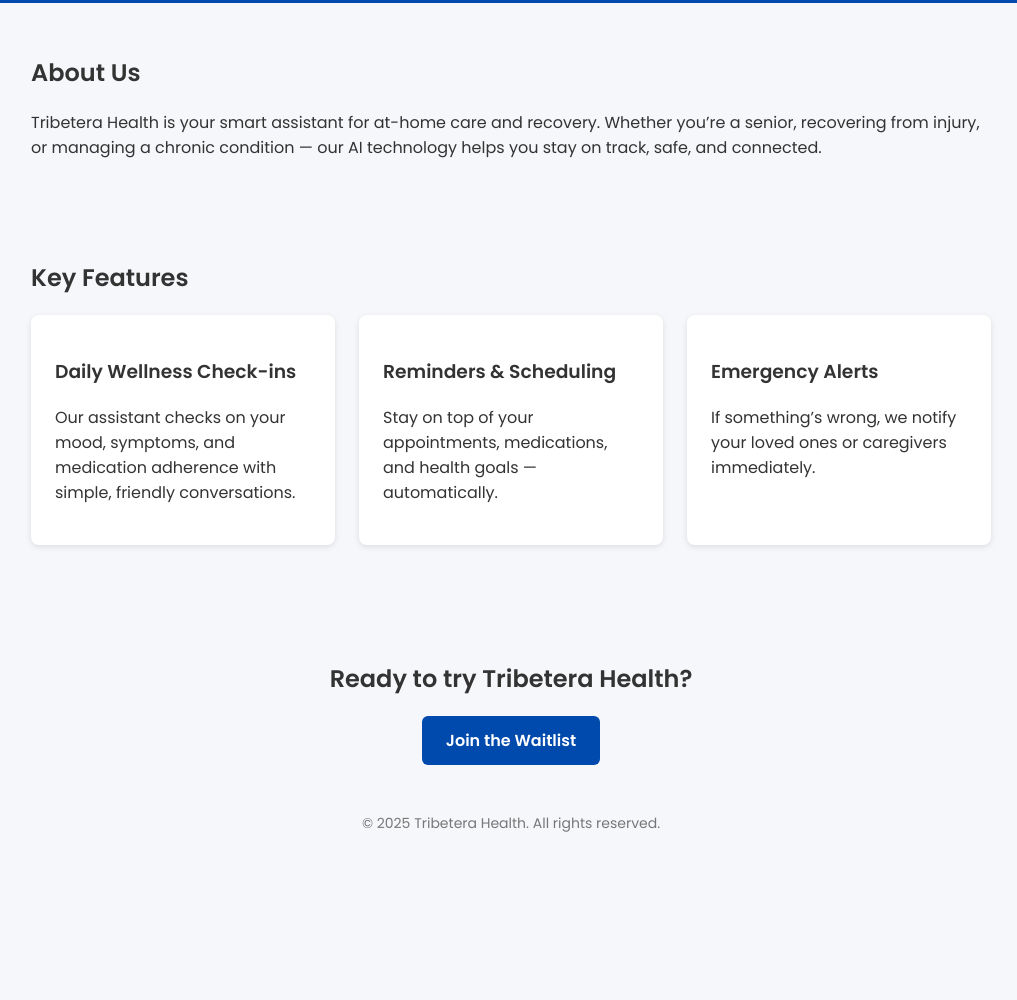
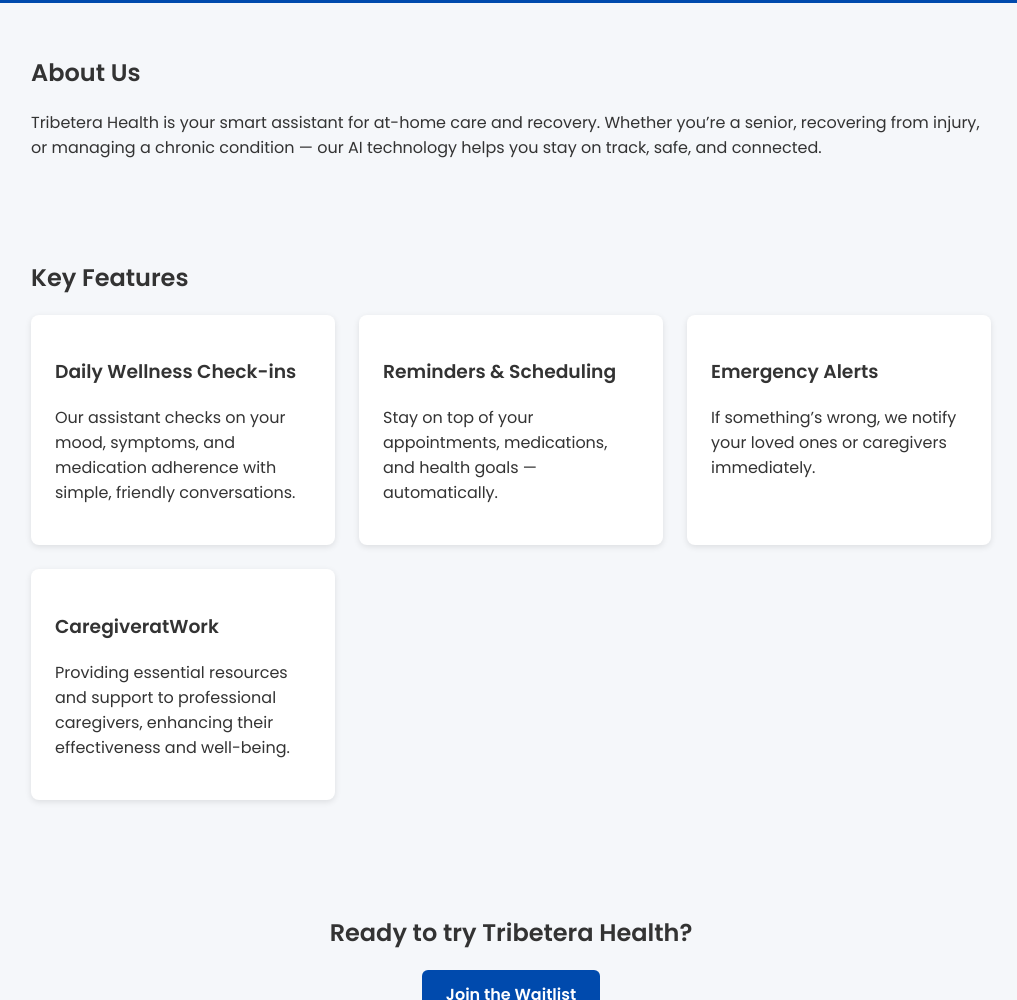
Before and after one commit to bashirtijani/tribetera-health, a plain HTML site: page index.html in a window 1280 px wide. Shown: the part 232-1232 px from the top of the page, without its empty margins (129-1146 px from the left). Before the commit the page ends 1082 px from the top, so only its background shows below. Drawn offline with Linux system fonts and the light colour scheme.

Commit message:
Add files via upload

```diff
--- a/index.html
+++ b/index.html
@@ -1,4 +1,3 @@
-
 <!DOCTYPE html>
 <html lang="en">
 <head>
@@ -91,6 +90,10 @@
         <h3>Emergency Alerts</h3>
         <p>If something’s wrong, we notify your loved ones or caregivers immediately.</p>
       </div>
+      <div class="feature">
+        <h3>CaregiveratWork</h3>
+        <p>Providing essential resources and support to professional caregivers, enhancing their effectiveness and well-being.</p>
+      </div>
     </div>
   </section>
 
```
